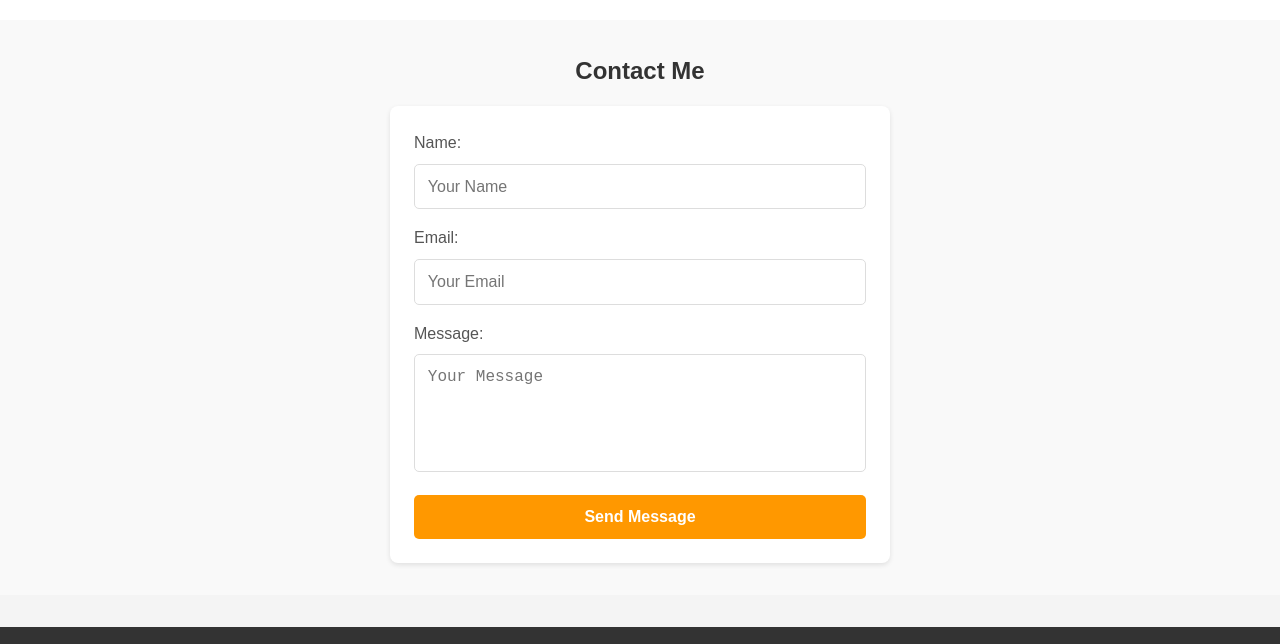
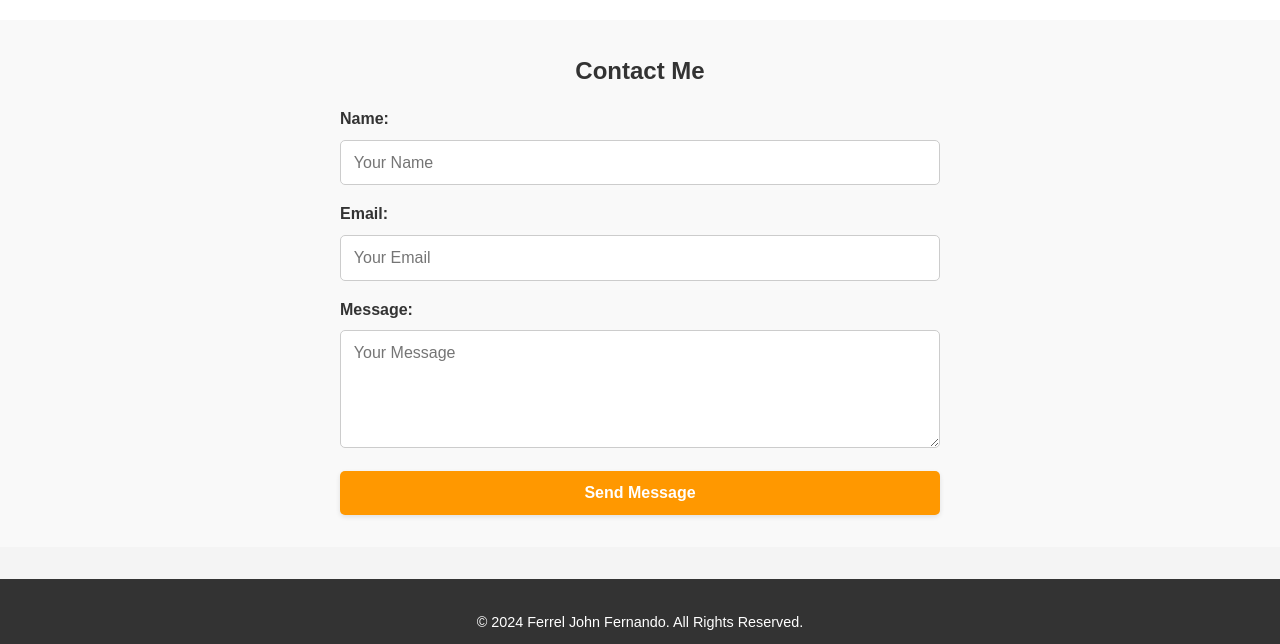
Before and after one commit to synt4xer/30-days-of-code, a plain HTML site: page index.html in a window 1280 px wide. Shown: the part 1089-1733 px from the top of the page. Drawn offline with Linux system fonts and the light colour scheme.

Commit message:
feat: day 9 - refactor contact form

```diff
--- /dev/null
+++ b/form-validation.js
@@ -0,0 +1,27 @@
+const contactForm = document.getElementById('contactForm');
+
+contactForm.addEventListener('submit', function (event) {
+    event.preventDefault(); // Prevent form submission for now
+
+    const name = document.getElementById('name').value.trim();
+    const email = document.getElementById('email').value.trim();
+    const message = document.getElementById('message').value.trim();
+
+    if (!name || !email || !message) {
+        alert('Please fill in all fields.');
+        return;
+    }
+
+    if (!validateEmail(email)) {
+        alert('Please enter a valid email address.');
+        return;
+    }
+
+    alert('Thank you for your message!');
+    contactForm.reset();
+});
+
+function validateEmail(email) {
+    const re = /^[^\s@]+@[^\s@]+\.[^\s@]+$/;
+    return re.test(email);
+}
--- a/index.html
+++ b/index.html
@@ -49,7 +49,7 @@
       </section>
       <section id="contact">
         <h2>Contact Me</h2>
-        <form action="#" method="POST" class="contact-form">
+        <form id="contactForm">
             <div class="form-group">
                 <label for="name">Name:</label>
                 <input type="text" id="name" name="name" placeholder="Your Name" required>
@@ -60,11 +60,11 @@
             </div>
             <div class="form-group">
                 <label for="message">Message:</label>
-                <textarea id="message" name="message" placeholder="Your Message" rows="5" required></textarea>
+                <textarea id="message" name="message" rows="5" placeholder="Your Message" required></textarea>
             </div>
-            <button type="submit" class="submit-btn">Send Message</button>
+            <button type="submit" class="btn">Send Message</button>
         </form>
-      </section>
+    </section>
     </main>
     <footer id="footer">
       <div class="footer-content">
@@ -85,5 +85,6 @@
 
   <button id="scrollToTopBtn" title="Back to Top">&#8679;</button>
   <script src="script.js"></script>
+  <script src="form-validation.js"></script>
   </body>
 </html>
--- a/style.css
+++ b/style.css
@@ -85,6 +85,7 @@ footer {
 }
 
 /* Contact Section */
+/* Contact Form Section */
 #contact {
   padding: 2rem;
   background-color: #f9f9f9;
@@ -96,60 +97,60 @@ footer {
   color: #333;
 }
 
-.contact-form {
-  max-width: 500px;
+#contactForm {
+  max-width: 600px;
   margin: 0 auto;
-  background-color: #fff;
-  padding: 1.5rem;
-  border-radius: 8px;
-  box-shadow: 0 2px 5px rgba(0, 0, 0, 0.1);
+  text-align: left;
 }
 
 .form-group {
   margin-bottom: 1rem;
-  text-align: left;
 }
 
-label {
+.form-group label {
   display: block;
   margin-bottom: 0.5rem;
-  color: #555;
+  font-weight: bold;
+  color: #333;
 }
 
-input, textarea {
+.form-group input,
+.form-group textarea {
   width: 100%;
   padding: 0.8rem;
-  border: 1px solid #ddd;
+  border: 1px solid #ccc;
   border-radius: 5px;
   font-size: 1rem;
+  font-family: inherit;
+  box-sizing: border-box;
 }
 
-input:focus, textarea:focus {
+.form-group input:focus,
+.form-group textarea:focus {
+  border-color: #ff9800;
   outline: none;
-  border-color: #ff9800;
+  box-shadow: 0 0 5px rgba(255, 152, 0, 0.5);
 }
 
-textarea {
-  resize: none;
-}
-
-.submit-btn {
+#contactForm .btn {
   display: block;
   width: 100%;
   padding: 0.8rem;
   background-color: #ff9800;
   color: #fff;
+  text-align: center;
+  font-weight: bold;
+  font-size: 1rem;
   border: none;
   border-radius: 5px;
-  font-size: 1rem;
-  font-weight: bold;
   cursor: pointer;
   transition: background-color 0.3s;
 }
 
-.submit-btn:hover {
+#contactForm .btn:hover {
   background-color: #e08900;
 }
+
 
 /* Gallery Section */
 #gallery {
```
